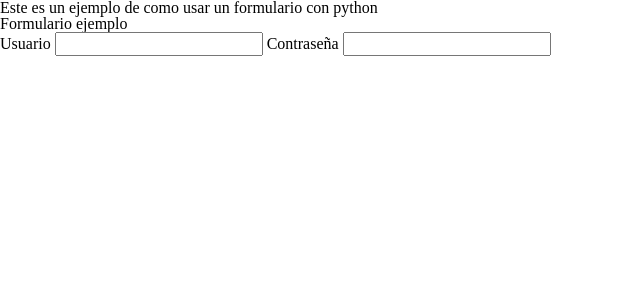
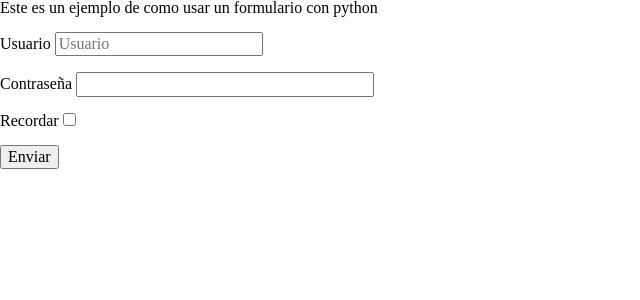
Before and after one commit to andres-brinez/Mensajeria-Electronica-, a Flask app: page /form in a window 1280 px wide. Shown: the top 300 px of the page, without its empty margins (0-640 px from the left). Run offline with Flask 2, Linux system fonts and the light colour scheme.

Commit message:
Crear formulario con python y html

```diff
--- a/app.py
+++ b/app.py
@@ -19,24 +19,25 @@ app.secret_key = os.urandom(24) # Generar una clave secreta de 24 caracteres par
 def hola_mundo(): # lo que realiza al acceder a  la ruta
     return render_template('index.html',nombre="felipe") # renderiza el template index.html
 
+# Ejemplo de formulario
+@app.route('/form',methods=['GET','POST'])
+def ejemploForm ():
+    form=FormEjemplo() # instanciar el formulario
+    return render_template('formularioEjemplo.html',form=form) # renderizar el template login.htmt
+
 # login
 @app.route('/login',methods=['GET','POST'])
 def login ():
-    form=FormEjemplo() # instanciar el formulario
+    form=FormLogin() # instanciar el formulario
     return render_template('login.html',form=form) # renderizar el template login.htmt
 
 # register
 @app.route('/register',methods=['GET','POST'])
 def register():
-    return render_template('register.html')
+    form=FormRegister() # instanciar el formulario
+    return render_template('register.html',form=form)
 
 # inicio
 @app.route('/inicio',methods=['GET','POST'])
 def inicio():
     return 'inicio'
-
-# Ejemplo de formulario
-@app.route('/form',methods=['GET','POST'])
-def ejemploForm ():
-    form=FormEjemplo() # instanciar el formulario
-    return render_template('formularioEjemplo.html',form=form) # renderizar el template login.htmt
--- /dev/null
+++ b/ejecutar.txt
@@ -0,0 +1 @@
+ flask --app app --debug run
--- a/forms/forms.py
+++ b/forms/forms.py
@@ -1,6 +1,6 @@
 from logging import PlaceHolder
 from flask_wtf import FlaskForm
-from wtforms import StringField, PasswordField, BooleanField,EmailField
+from wtforms import StringField, PasswordField, BooleanField,EmailField,SubmitField
 from wtforms.validators import DataRequired
 
 class FormEjemplo(FlaskForm):
@@ -9,3 +9,16 @@ class FormEjemplo(FlaskForm):
     #          TIPO DE DATO , LABEL, VALIDADORES INDICA QUE ES REQUIRIDO Y EL MENSAJE A MOSTRAR
     usuario = EmailField('Usuario', validators=[DataRequired(message='Este campo es requerido')])
     password = PasswordField('Contraseña', validators=[DataRequired(message='Campo vacio ')])
+    recordar=BooleanField('Recordar')
+    submit=SubmitField('Enviar')
+
+class FormLogin(FlaskForm):
+    usuario = EmailField('Usuario', validators=[DataRequired(message='Este campo es requerido')])
+    password = PasswordField('Contraseña', validators=[DataRequired(message='Campo vacio ')])
+    submit=SubmitField('Login')
+
+class FormRegister(FlaskForm):
+    name = StringField('Usuario', validators=[DataRequired(message='Este campo es requerido')])
+    email = EmailField('Correo', validators=[DataRequired(message='Este campo es requerido')])
+    password = PasswordField('Contraseña', validators=[DataRequired(message='Campo vacio ')])
+    submit=SubmitField('Login')
--- a/static/css/form.css
+++ b/static/css/form.css
@@ -55,7 +55,7 @@ input:focus{
 
 }
 
-button{
+input[type="submit"]{
     width: 105%;
     height: 50px;
     border: none;
--- a/templates/formularioEjemplo.html
+++ b/templates/formularioEjemplo.html
@@ -6,18 +6,31 @@
 
 {% block body %}
 <p>Este es  un ejemplo de como usar un formulario con python</p>
+<br>
 
 <form action="" method="POST">
 
   {{ form.csrf_token }} <!-- esto es un token para evitar ataques -->
 
-  <h1>Formulario ejemplo</h1>
+  <!-- crea las etiquetas label e input -->
 
-  <!-- crea las etiquetas label e input -->
-  {{ form.usuario.label }}
-  {{ form.usuario}}
+  <label for="" class="ejemplo">{{ form.usuario.label }}</label>
+  <!-- poner placeholder -->
+  {{ form.usuario(class="ejemplo", placeholder="Usuario" )}}
+  <br>
+  <br>
+
   {{ form.password.label }}
-  {{ form.password }}
+  {{ form.password(size=30) }}
+  <br>
+  <br>
+
+  {{form.recordar.label}}
+  {{form.recordar}}
+  <br>
+  <br>
+
+  {{form.submit}}
 
 
 
```
Also changed, not shown: templates/login.html (+6 -3 lines), templates/register.html (+6 -4 lines).
